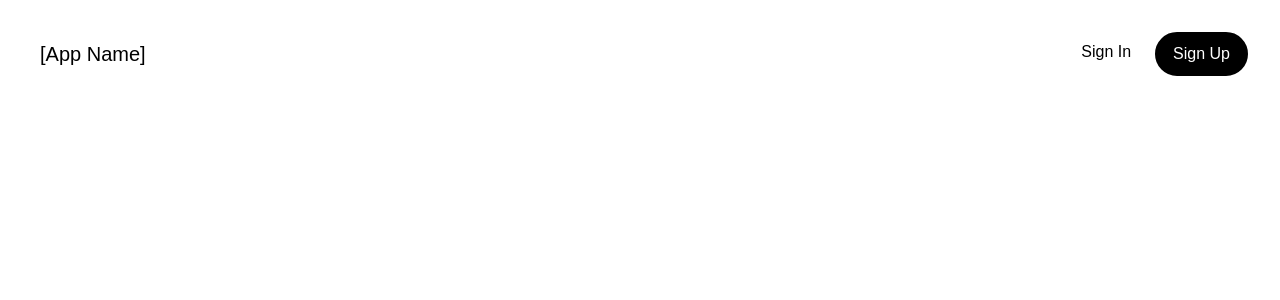
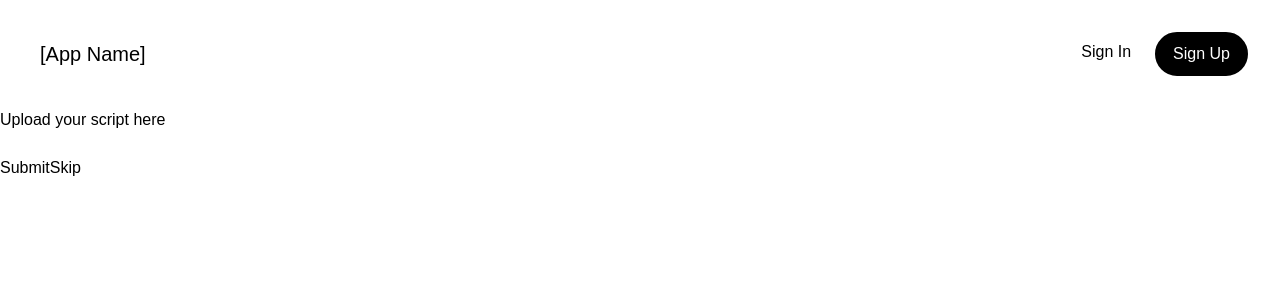
Before and after one commit to sophiiasun/RTQlate, a React (Create React App) app in the folder app/: page /setup in a window 1280 px wide. Shown: the top 300 px of the page. Built offline with nearby package versions, Linux system fonts and the light colour scheme; what vmsg would draw is missing.

Commit message:
Added setup.jsx

```diff
--- a/app/src/App.jsx
+++ b/app/src/App.jsx
@@ -8,6 +8,7 @@ import Dashboard from './pages/Dashboard';
 import Landing from './pages/Landing';
 import Recorder from './pages/Recorder';
 import Results from './pages/Results';
+import Setup from './pages/Setup';
 import Nav from './components/Nav';
 
 
@@ -22,6 +23,7 @@ function App() {
         <Route path="/dashboard" element={<Dashboard/>} />
         <Route path="/recorder" element={<Recorder/>} />
         <Route path="/results" element={<Results/>} />
+        <Route path="/setup" element={<Setup/>} />
       </Routes>
     </BrowserRouter>
   );
--- /dev/null
+++ b/app/src/pages/Setup.jsx
@@ -0,0 +1,35 @@
+import React from 'react';
+import axios from 'axios';
+import {useState} from 'react';
+
+const Setup = () => {
+    const [text, setText] = useState("");
+
+    function getRequest() {
+        console.log(text);
+        axios.post(`http://127.0.0.1:5000/summarize`, {
+            text: text
+        })
+        .then(res => {
+            const persons = res.data;
+            this.setState({ persons });
+        })
+    }
+
+
+
+    function handleChange(event) {
+        setText(event.target.value);
+    }
+
+    return (
+        <>
+            <h1>Upload your script here</h1>
+            <input type="text" id="script" name="script" onChange={handleChange}/><br></br>
+            <input type="submit" value="Submit" onClick={getRequest}/>
+            <input type="submit" value="Skip" onClick={getRequest}/>
+        </>
+    );
+};
+
+export default Setup;
```
